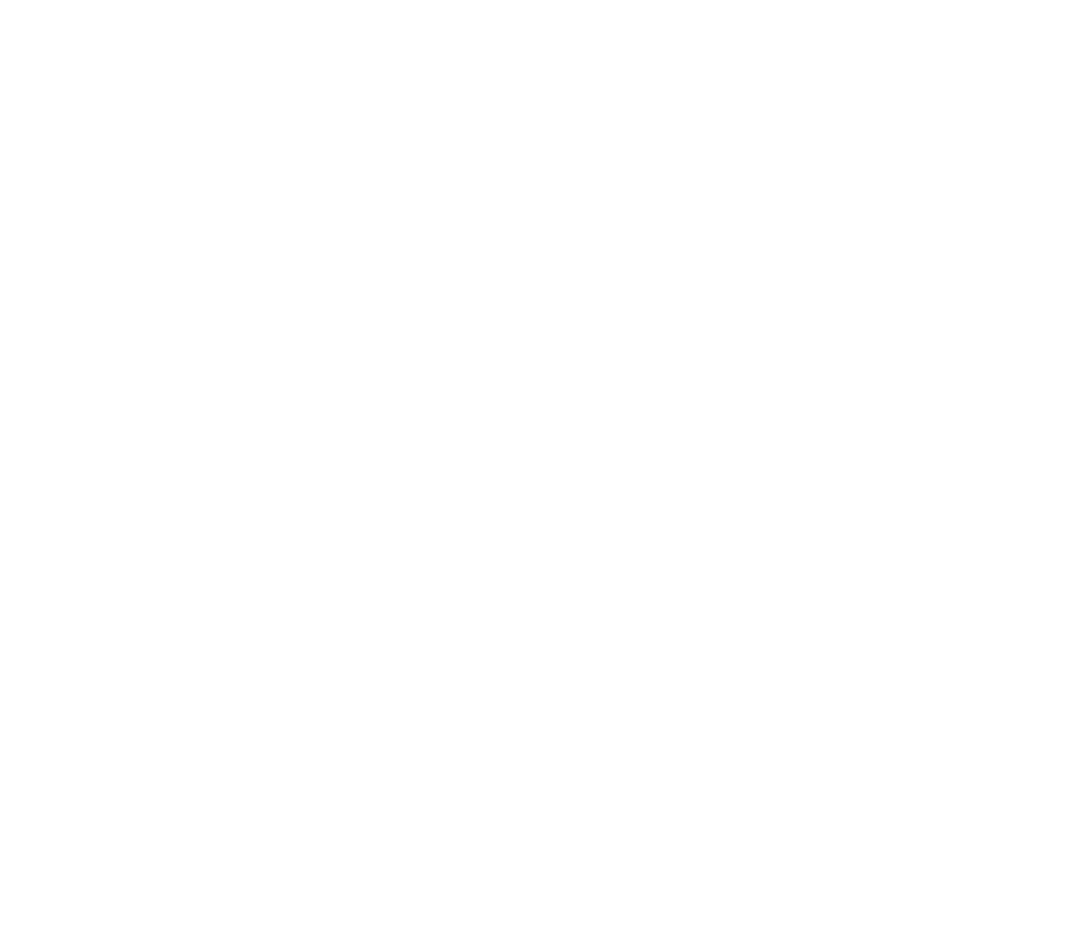
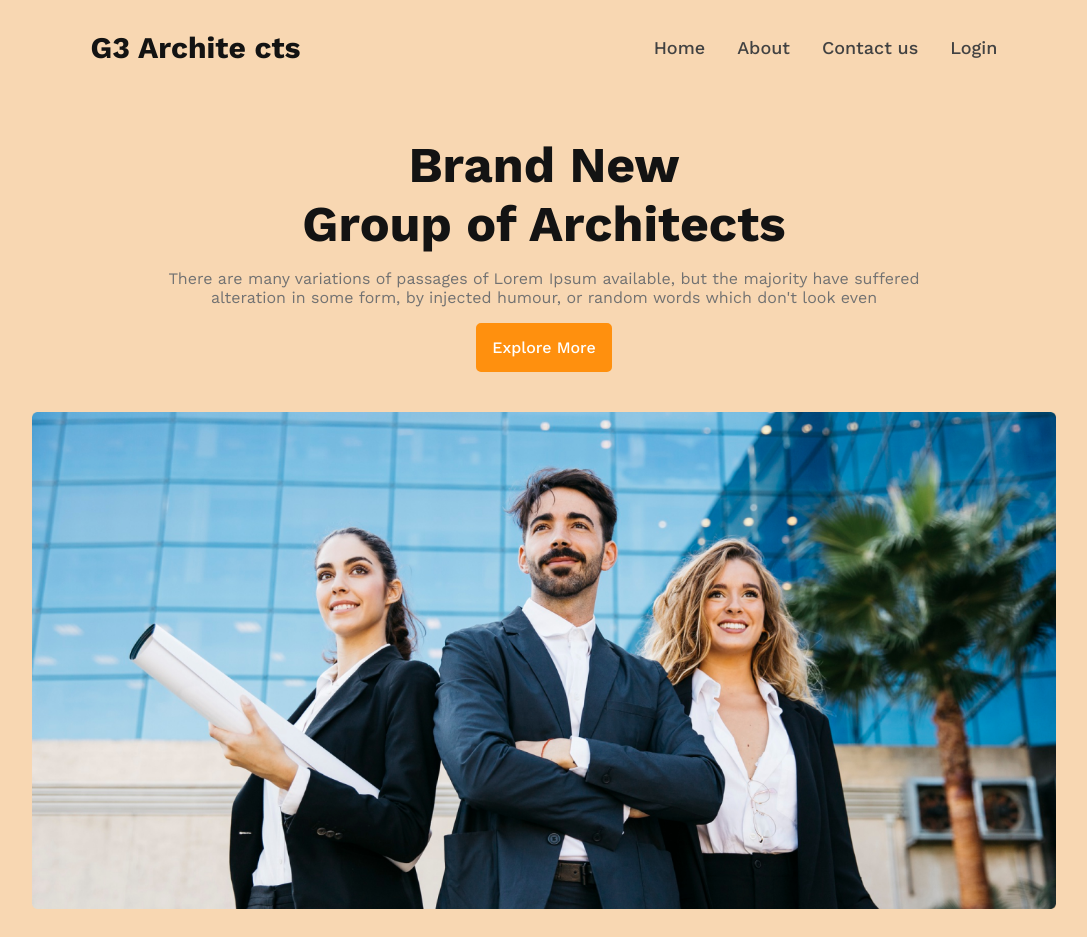
Before and after one commit to Limon-0007/assignment-2, a plain HTML site: page index.html in a window 1280 px wide. Shown: the whole page, without its empty margins (96-1183 px from the left). Before the commit the page ends 800 px from the top, so only its background shows below. Drawn offline with nearby package versions, Linux system fonts and the light colour scheme.

Commit message:
added header section

```diff
--- a/css/style.css
+++ b/css/style.css
@@ -0,0 +1,148 @@
+/* ----------google font-------- */
+
+@import url('https://fonts.googleapis.com/css2?family=Work+Sans:wght@400;500;600;700&display=swap');
+
+
+/* ----------some common css---------- */
+
+* {
+    margin: 0;
+    padding: 0;
+    box-sizing: border-box;
+    list-style: none;
+    text-decoration: none;
+    behavior: smooth;
+    font-family: 'Work Sans', sans-serif;
+}
+
+/* ---------css variables--------- */
+
+:root {
+    --font-weight-1: 400;
+    --font-weight-2: 500;
+    --font-weight-3: 600;
+    --font-weight-4: 700;
+    --clr-1: #FF900E;
+    --clr-2: #131313;
+    --clr-3: #727272;
+    --clr-4: #FFFFFF;
+    --clr-5: #424242;
+}
+
+/* --------header section starts from here------- */
+
+/* ----------nav bar------- */
+header {
+    background-color: #f8d7b2;
+}
+
+nav {
+    display: flex;
+    justify-content: space-around;
+    padding: 30px 10px;
+}
+
+nav .logo h3 a {
+    font-weight: var(--font-weight-4);
+    font-size: 30px;
+    color: var(--clr-2);
+}
+
+nav ul {
+    display: flex;
+    column-gap: 2rem;
+    align-items: center;
+}
+
+nav ul li a {
+    font-weight: var(--font-weight-2);
+    font-size: 18px;
+    color: var(--clr-5);
+    transition: 0.7s ease-in-out;
+}
+nav ul li a:hover {
+    color: var(--clr-4);
+}
+
+/* -------------banner section starts from here---------- */
+
+.banner-texts {
+    text-align: center;
+    margin: 0.5rem;
+    padding: 2rem 2rem;
+}
+
+.banner-title {
+    font-size: 50px;
+    font-weight: var(--font-weight-4);
+    color: var(--clr-2);
+    margin-bottom: 1rem;
+}
+
+.banner-text {
+    font-size: 16px;
+    font-weight: var(--font-weight-1);
+    color: var(--clr-3);
+    margin-bottom: 1rem;
+}
+
+.banner-texts button {
+    border: 2px solid var(--clr-1);
+    color: var(--clr-4);
+    background-color: var(--clr-1);
+    font-weight: var(--font-weight-2);
+    font-size: 1rem;
+    padding: 0.8rem 0.9rem;
+    border-radius: 5px;
+    cursor: pointer;
+    transition: 0.5s ease-in-out;
+}
+
+.banner-texts button:hover {
+    color: var(--clr-1);
+    background-color: var(--clr-4);
+}
+
+/* banner image */
+
+.banner-logo {
+    text-align: center;
+}
+.banner-logo img {
+    height: 100%;
+    width: 80%;
+    object-fit: cover;
+    margin-bottom: 1.5rem;
+}
+
+/* ---------responsive section--------- */
+
+@media screen and (max-width: 768px) {
+
+}
+
+@media screen and (max-width: 576px) {
+    nav {
+        display: flex;
+        flex-direction: column;
+        text-align: center;
+    }
+
+    nav ul {
+        display: flex;
+        flex-direction: column;
+        gap: 0.7rem;
+    }
+    .banner {
+        display: flex;
+        flex-direction: column-reverse;
+    }
+    .banner-logo {
+        text-align: center;
+    }
+    .banner-logo img {
+        height: 100%;
+        width: 80%;
+        object-fit: cover;
+    }
+}
--- a/index.html
+++ b/index.html
@@ -4,7 +4,7 @@
     <meta charset="UTF-8">
     <meta http-equiv="X-UA-Compatible" content="IE=edge">
     <meta name="viewport" content="width=device-width, initial-scale=1.0">
-    <title>Document</title>
+    <title>G3 Architects</title>
     <!-- ----------font awesome----------- -->
       <script
       src="https://kit.fontawesome.com/f32a350683.js"
@@ -14,5 +14,32 @@
 </head>
 <body>
 
+    <!-- ----------main codes starts from here------- -->
+
+    <header>
+        <nav>
+            <div class="logo"><h3><a href="#">G3 Archite cts</a></h3></div>
+            <ul>
+               <li><a href="#">Home</a></li>
+               <li><a href="#">About</a></li>
+               <li><a href="#">Contact us</a></li>
+               <li><a href="#">Login</a></li>
+            </ul>
+        </nav>
+        <!-- ---------banner section starts from here----------- -->
+        <section class="banner">
+            <div class="banner-texts">
+                <h3 class="banner-title">Brand New <br>
+                    Group of Architects
+                    </h3>
+                <p class="banner-text">There are many variations of passages of Lorem Ipsum available, but the majority have suffered <br> alteration in some form, by injected humour, or random words which don't look even</p>
+                <button>Explore More</button>
+            </div>
+            <!-- banner image -->
+            <div class="banner-logo">
+                <img src="images/banner.png" alt="image not found">
+            </div>
+        </section>
+    </header>
 </body>
 </html>
```
